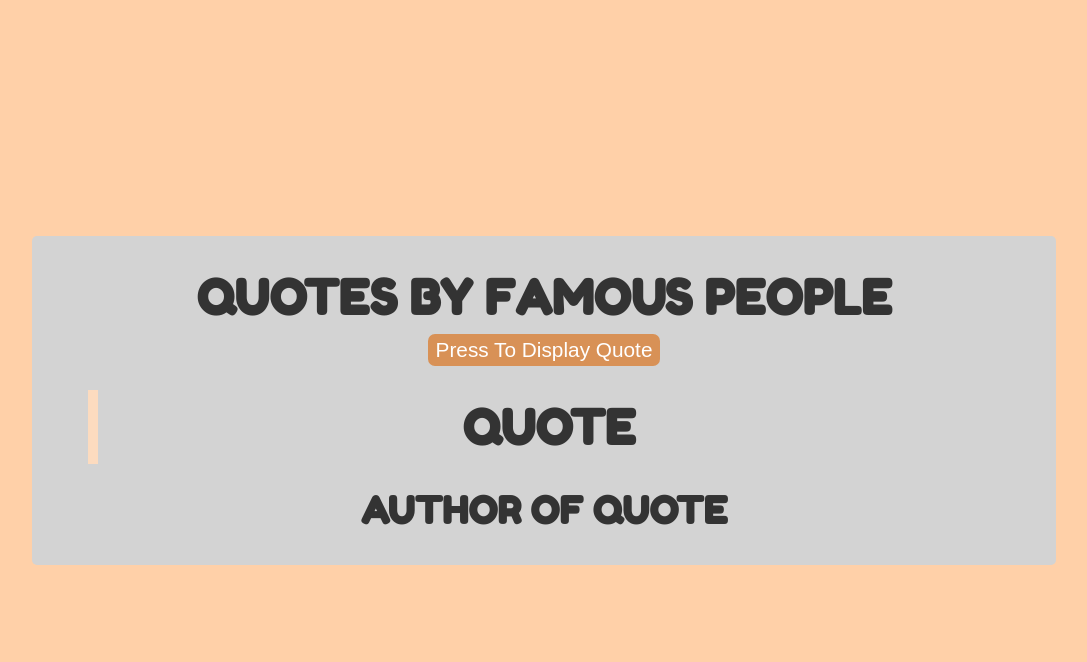
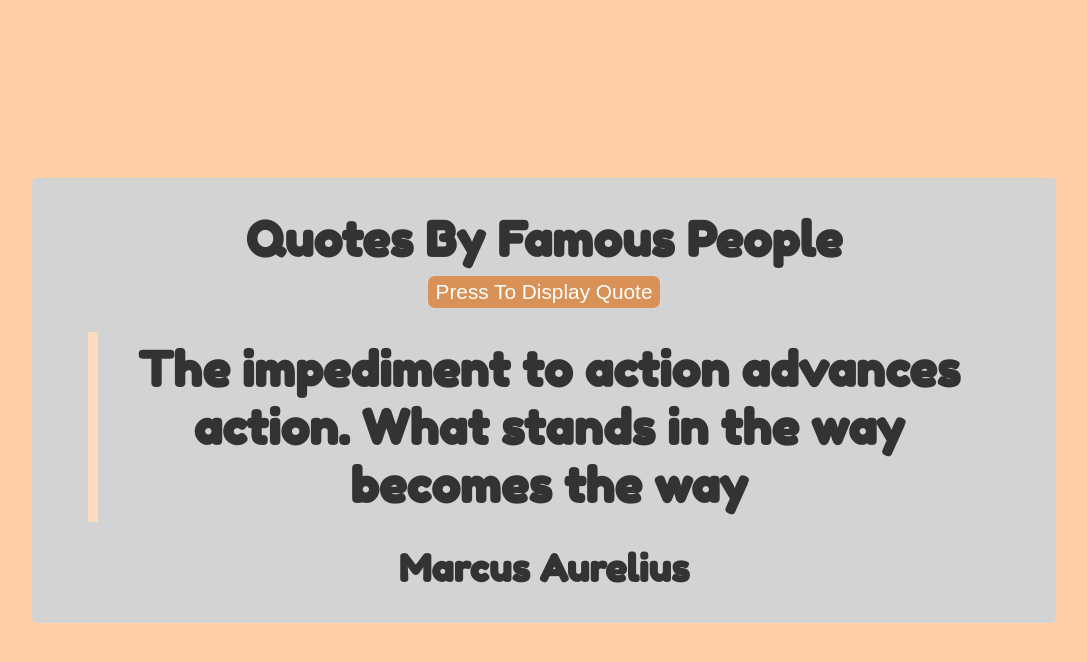
Before and after one commit to MichaelGreco7/JS-Quote-Generator, a plain HTML site: page index.html in a window 1280 px wide. Both pictures are taken after a click on the button "Press To Display Quote". Shown: the whole page, without its empty margins (96-1183 px from the left). Drawn offline with Linux system fonts and the light colour scheme.

Commit message:
quote generator js

```diff
--- a/app.js
+++ b/app.js
@@ -1,3 +1,25 @@
+// Target Button
+const quoteBtn = document.querySelector("#quoteBtn");
+
+// Target Quote Author
+const quoteAuthor = document.querySelector("#quoteAuthor");
+
+//  Target Quote Button
+const quote = document.querySelector("#quote");
+
+// Create event listener for our button with callback function
+quoteBtn.addEventListener("click", displayQuote);
+
+function displayQuote() {
+  let number = Math.floor(Math.random() * quotes.length);
+  // console.log(number);
+  // We select quote author/quote which is equal to our array
+  // Then we get random number/index
+  // From this random number/index we get a name/quote
+  quoteAuthor.innerHTML = quotes[number].name;
+  quote.innerHTML = quotes[number].quote;
+}
+
 const quotes = [
   {
     name: "Marcus Aurelius",
--- a/style.css
+++ b/style.css
@@ -14,7 +14,7 @@ body {
   font-family: "Fredoka One", cursive;
   font-weight: 400;
   font-size: 2em;
-  text-transform: uppercase;
+  /* text-transform: uppercase; */
 }
 
 .container {
```
